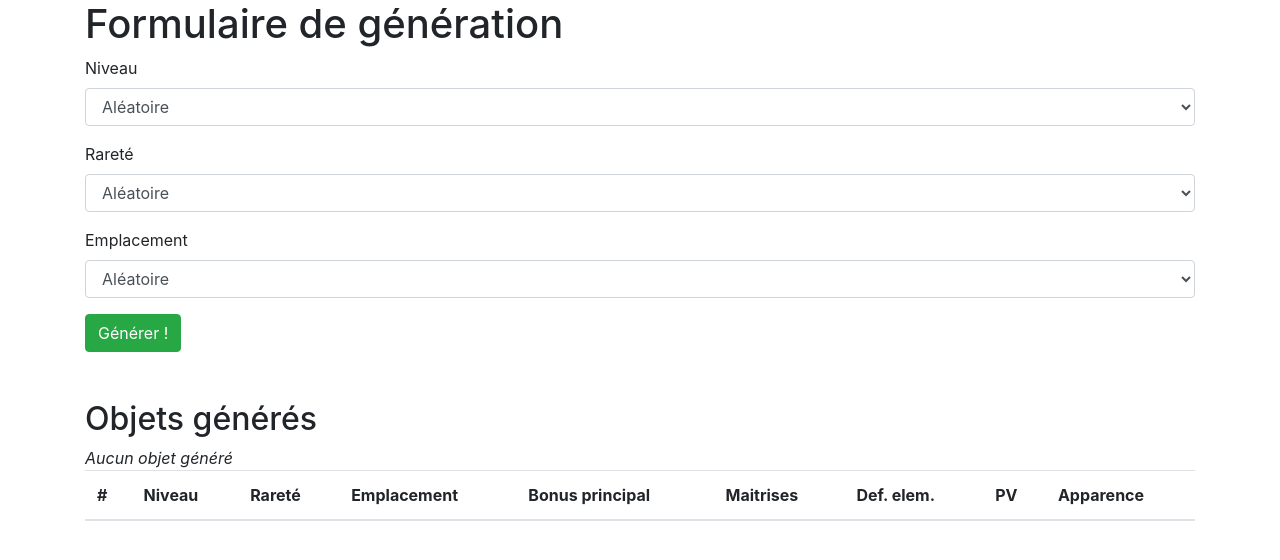
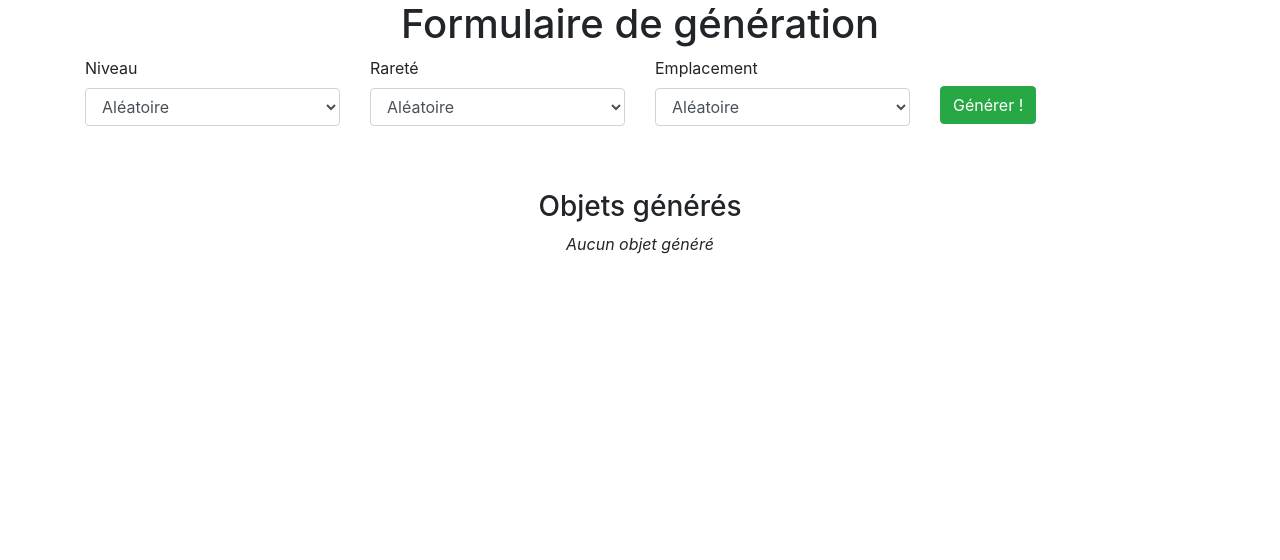
Before and after one commit to Naoskev/avalon-item-generator, an Angular app: page / in a window 1280 px wide. Shown: the top 560 px of the page. Built offline with nearby package versions, Linux system fonts and the light colour scheme.

Commit message:
mise en forme globale

```diff
--- a/src/app/app.component.html
+++ b/src/app/app.component.html
@@ -1,4 +1,4 @@
-<div class="container">
+<div class="container-fluid">
     <app-item-form class="row"></app-item-form>
     <app-generated-items-list class="row pt-5"></app-generated-items-list>
 </div>
--- a/src/app/data/item.ts
+++ b/src/app/data/item.ts
@@ -25,19 +25,19 @@ export class Item {
 
     public getHP(): string{
       let sum = sumBy(this.secondaryBonus.filter(s => s.kind === BonusKind.HP), i => i.bonusValue);
-      if(sum > 0) return "+ "+sum+ " PV";
+      if(sum > 0) return "+"+sum+ " PV";
       return "";
     }
 
     public getLook(): string {
       let look = this.secondaryBonus.find(i => i.kind === BonusKind.Look);
-      return look != null ? "+ "+look.bonusValue + " " + look.nature : "";
+      return look != null ? "+"+look.bonusValue + " " + look.nature : "";
     }
 
     private computeElements(kind: BonusKind){
         let masteries = this.secondaryBonus.filter(m => m.kind == kind);
 
       let tt = groupBy(masteries, 'nature');
-      return sortBy(keys(tt)).map(s => "+ "+sumBy(tt[s], bn => bn.bonusValue)+ " " + s).join();
+      return sortBy(keys(tt)).map(s => "+"+sumBy(tt[s], bn => bn.bonusValue)+ " " + s).join();
     }
 }
--- a/src/app/generated-items-list/generated-items-list.component.html
+++ b/src/app/generated-items-list/generated-items-list.component.html
@@ -1,7 +1,6 @@
-<div class="container">
-    <h2>Objets générés</h2>
-    <div *ngIf="itemsList.length == 0"><i>Aucun objet généré</i></div>
-    <table class="table table-striped">
+<div class="container-fluid">
+    <h3 class="text-center">Objets générés</h3>
+    <table *ngIf="itemsList.length > 0; else elseBlock" class="table table-striped">
         <thead>
         <tr>
           <th scope="col">#</th>
@@ -29,4 +28,10 @@
             </tr>
         </tbody>
       </table>
+
+      <ng-template #elseBlock>
+        <div class="col text-center">
+          <i class="text-center">Aucun objet généré</i>
+        </div>
+      </ng-template>
 </div>
--- a/src/app/item-form/item-form.component.html
+++ b/src/app/item-form/item-form.component.html
@@ -1,8 +1,8 @@
 <div class="container">
-    <h1>Formulaire de génération</h1>
+    <h1 class="text-center">Formulaire de génération</h1>
     <form (ngSubmit)="onSubmit()" #itemForm="ngForm">
-
-      <div class="form-group">
+      <div class="row align-items-center" >
+        <div class="form-group col">
           <label for="item-level">Niveau</label>
           <select class="form-control" id="item-level"
           [(ngModel)]="itemWantedDescriptor.level" name="level">
@@ -11,7 +11,7 @@
           </select>
         </div>
 
-      <div class="form-group">
+        <div class="form-group col">
           <label for="item-rarity">Rareté</label>
           <select class="form-control" id="item-rarity"
           [(ngModel)]="itemWantedDescriptor.rarityIndex" name="rarityIndex">
@@ -20,7 +20,7 @@
           </select>
         </div>
 
-      <div class="form-group">
+        <div class="form-group col">
           <label for="item-slot">Emplacement</label>
           <select class="form-control" id="item-slot"
           [(ngModel)]="itemWantedDescriptor.slot" name="slot">
@@ -28,7 +28,9 @@
             <option *ngFor="let sl of displayedSlots" [ngValue]="sl">{{sl.name}}</option>
           </select>
         </div>
-
-      <button type="submit" class="btn btn-success">Générer !</button>
+        <div class="col">
+          <button type="submit" class="btn btn-success" style="margin-top: 12px;">Générer !</button>
+        </div>
+      </div>
     </form>
 </div>
```
Lines whose indentation alone changed are shown as unchanged.
